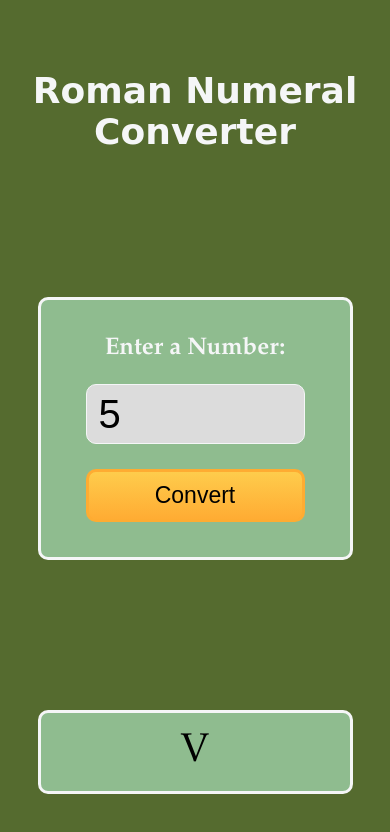
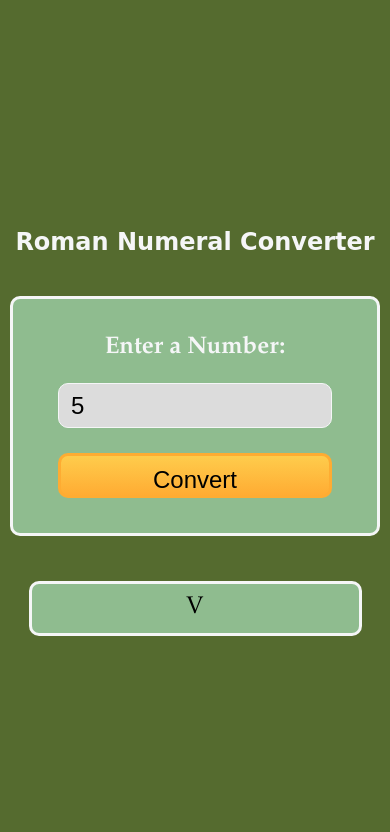
Before and after one commit to Saqibi4213/Roman-numeral-converter, a plain HTML site: page index.html in a window 390 px wide. Both pictures are taken after typing "5" into the empty fields and a click on the button "Convert". Drawn offline with Linux system fonts and the light colour scheme; a web font is replaced by a local one.

Commit message:
made project responsive

```diff
--- a/styles.css
+++ b/styles.css
@@ -122,3 +122,56 @@
 .hidden {
   display: none;
 }
+
+@media (max-width: 768px) {
+  body {
+    padding: 20px;
+  }
+
+  h1 {
+    font-size: 1.75rem;
+    max-width: 100%;
+  }
+
+  form {
+    width: 100%;
+    margin: 20px 0;
+  }
+
+  input, button {
+    font-size: 1.75rem;
+    height: 50px;
+  }
+
+  .output {
+    font-size: 1.75rem;
+    padding: 10px;
+  }
+
+  .alert {
+    font-size: 1.5rem;
+  }
+}
+
+@media (max-width: 480px) {
+  body {
+    padding: 10px;
+  }
+
+  h1 {
+    font-size: 1.5rem;
+  }
+
+  input, button {
+    font-size: 1.5rem;
+    height: 45px;
+  }
+
+  .output {
+    font-size: 1.5rem;
+  }
+
+  .alert {
+    font-size: 1.25rem;
+  }
+}
```
